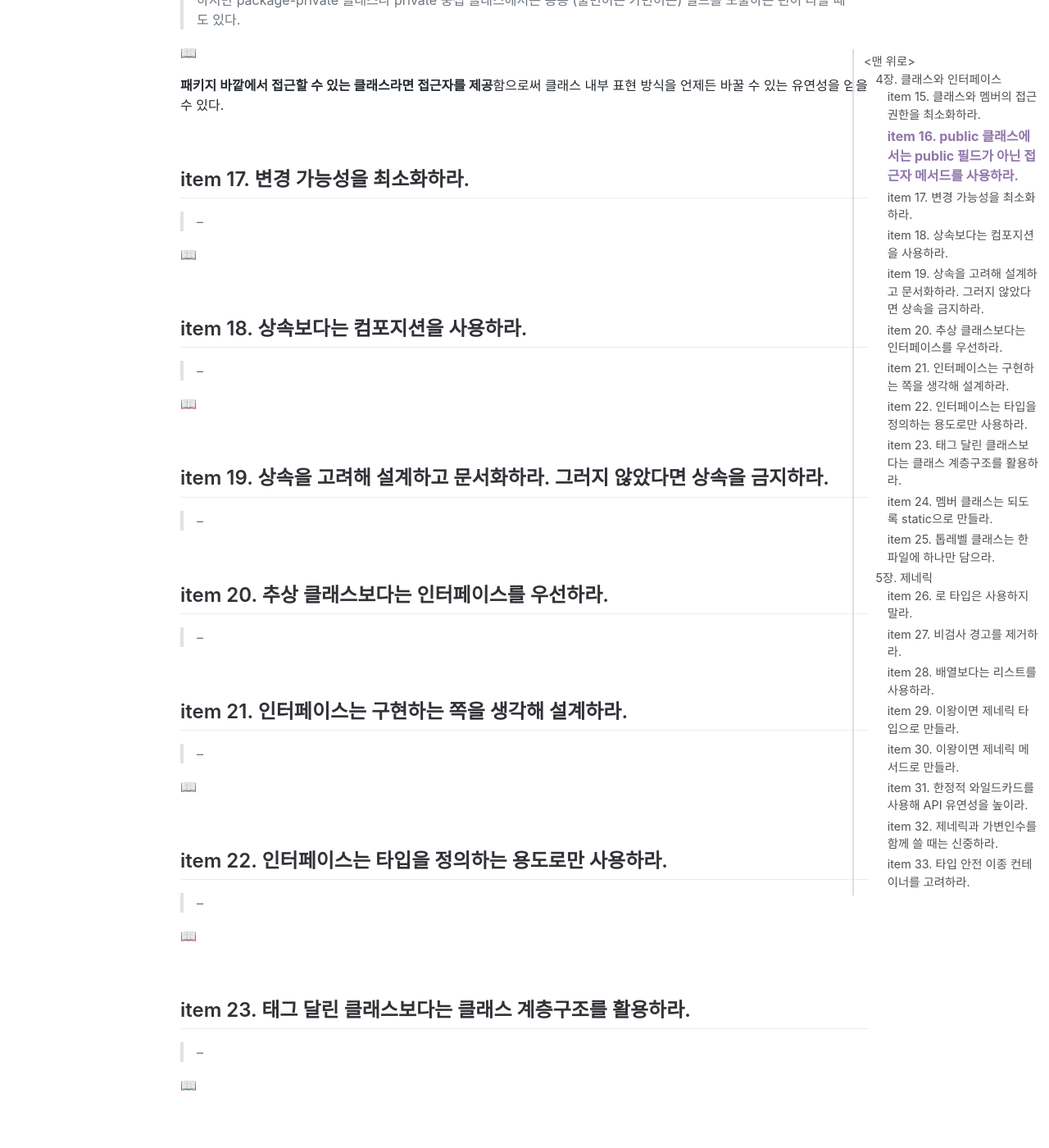
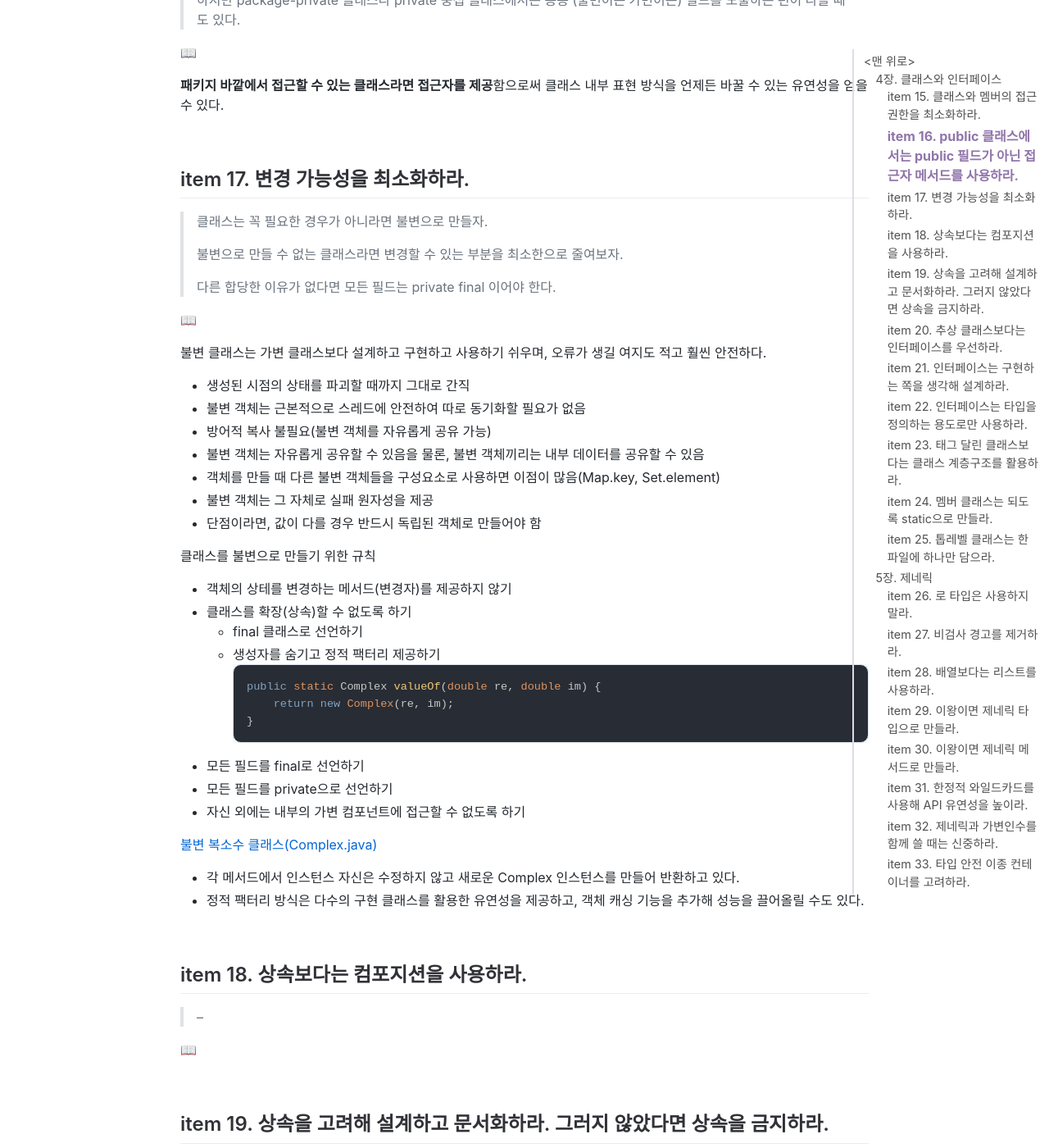
Before and after one commit to jihunparkme/jihunparkme.github.io, a Jekyll site: the page built from _posts/2023-04-22-Effective-Java-Class-Interface-Generics.md, in a window 1280 px wide and 1400 px high, scrolled down 2011 px. Shown: the whole window at 82% size. Built offline with Jekyll 4.4.1, drawn with Linux system fonts in a browser that asks for light colours; nearby versions of some CDN libraries; comment, search, counter and statistics services are not loaded; some of the changed text lies outside the part shown.

Commit message:
[EJ] item 17. 변경 가능성을 최소화하라.

````diff
--- a/_posts/2023-04-22-Effective-Java-Class-Interface-Generics.md
+++ b/_posts/2023-04-22-Effective-Java-Class-Interface-Generics.md
@@ -72,9 +72,42 @@ featured-img: EFF_JAVA
 
 ## item 17. 변경 가능성을 최소화하라.
 
-> --
+> 클래스는 꼭 필요한 경우가 아니라면 불변으로 만들자.
+>
+> 불변으로 만들 수 없는 클래스라면 변경할 수 있는 부분을 최소한으로 줄여보자.
+>
+> 다른 합당한 이유가 없다면 모든 필드는 private final 이어야 한다.
 
 📖
+
+불변 클래스는 가변 클래스보다 설계하고 구현하고 사용하기 쉬우며, 오류가 생길 여지도 적고 훨씬 안전하다.
+- 생성된 시점의 상태를 파괴할 때까지 그대로 간직
+- 불변 객체는 근본적으로 스레드에 안전하여 따로 동기화할 필요가 없음
+- 방어적 복사 불필요(불변 객체를 자유롭게 공유 가능)
+- 불변 객체는 자유롭게 공유할 수 있음을 물론, 불변 객체끼리는 내부 데이터를 공유할 수 있음
+- 객체를 만들 때 다른 불변 객체들을 구성요소로 사용하면 이점이 많음(Map.key, Set.element)
+- 불변 객체는 그 자체로 실패 원자성을 제공
+- 단점이라면, 값이 다를 경우 반드시 독립된 객체로 만들어야 함
+
+클래스를 불변으로 만들기 위한 규칙
+
+- 객체의 상테를 변경하는 메서드(변경자)를 제공하지 않기
+- 클래스를 확장(상속)할 수 없도록 하기
+  - final 클래스로 선언하기
+  - 생성자를 숨기고 정적 팩터리 제공하기
+    ```java
+    public static Complex valueOf(double re, double im) {
+        return new Complex(re, im);
+    }
+    ```
+- 모든 필드를 final로 선언하기
+- 모든 필드를 private으로 선언하기
+- 자신 외에는 내부의 가변 컴포넌트에 접근할 수 없도록 하기
+
+[불변 복소수 클래스(Complex.java)](https://github.com/WegraLee/effective-java-3e-source-code/blob/master/src/effectivejava/chapter4/item17/Complex.java)
+
+- 각 메서드에서 인스턴스 자신은 수정하지 않고 새로운 Complex 인스턴스를 만들어 반환하고 있다.
+- 정적 팩터리 방식은 다수의 구현 클래스를 활용한 유연성을 제공하고, 객체 캐싱 기능을 추가해 성능을 끌어올릴 수도 있다.
 
 <br>
 
````
